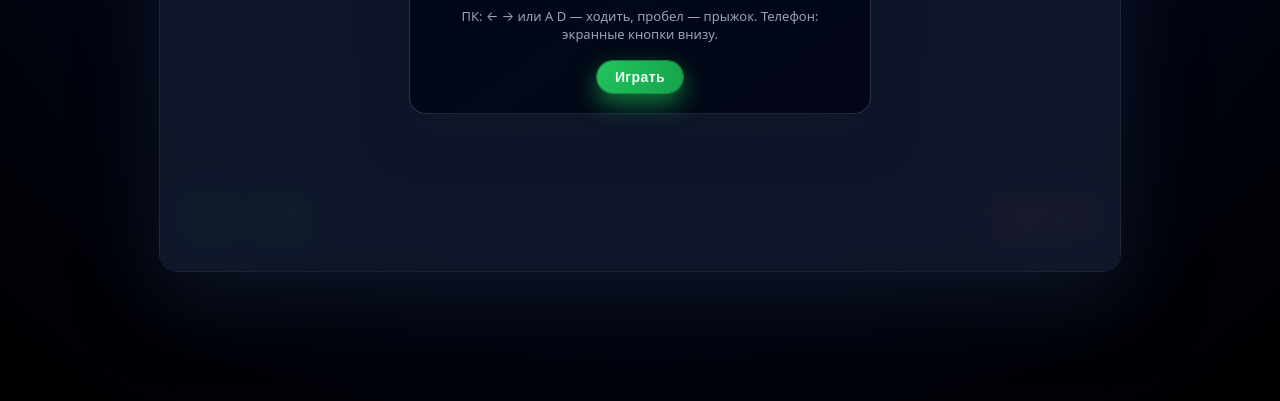
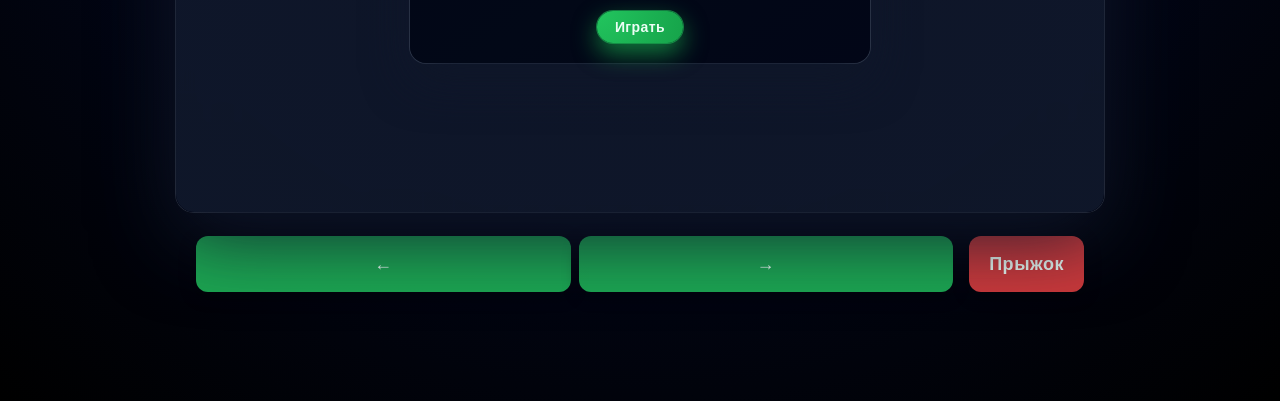
Before and after one commit to b4gga/12shka-game, a website: page index.html in a window 1280 px wide. Shown: the part 399-800 px from the top of the page. Drawn offline with Linux system fonts and the light colour scheme.

Commit message:
Add files via upload

```diff
--- a/index.html
+++ b/index.html
@@ -7,6 +7,7 @@
   <link rel="stylesheet" href="style.css" />
 </head>
 <body>
+  <div class="page-wrapper">
   <div class="game-container">
     <header class="hud">
       <div class="hud-left">
@@ -19,14 +20,6 @@
     </header>
 
     <canvas id="gameCanvas" width="960" height="540"></canvas>
-
-    <div class="mobile-controls" id="mobileControls">
-      <div class="dpad">
-        <button type="button" class="btn-mobile btn-left" data-key="arrowleft" aria-label="Влево">←</button>
-        <button type="button" class="btn-mobile btn-right" data-key="arrowright" aria-label="Вправо">→</button>
-      </div>
-      <button type="button" class="btn-mobile btn-jump" data-key=" " aria-label="Прыжок">Прыжок</button>
-    </div>
 
     <div class="overlay" id="startScreen">
       <div class="panel">
@@ -48,6 +41,15 @@
     </div>
   </div>
 
+  <div class="mobile-controls" id="mobileControls">
+    <div class="dpad">
+      <button type="button" class="btn-mobile btn-left" data-key="arrowleft" aria-label="Влево">←</button>
+      <button type="button" class="btn-mobile btn-right" data-key="arrowright" aria-label="Вправо">→</button>
+    </div>
+    <button type="button" class="btn-mobile btn-jump" data-key=" " aria-label="Прыжок">Прыжок</button>
+  </div>
+  </div>
+
   <script src="main.js"></script>
 </body>
 </html>
--- a/main.js
+++ b/main.js
@@ -197,6 +197,7 @@ function spawnEnemyIfNeeded(dt) {
 }
 
 function resetGameState() {
+  keys = {};
   world.platforms = createPlatforms();
   world.player = createPlayer();
   world.enemies = [];
@@ -219,6 +220,7 @@ function restartGame() {
   resetGameState();
   gameState = "running";
   lastTime = performance.now();
+  requestAnimationFrame(gameLoop);
 }
 
 function updateHud() {
--- a/style.css
+++ b/style.css
@@ -14,6 +14,16 @@ body {
   display: flex;
   align-items: center;
   justify-content: center;
+}
+
+.page-wrapper {
+  display: flex;
+  flex-direction: column;
+  align-items: center;
+  gap: 0;
+  padding: 16px;
+  width: 100%;
+  max-width: 960px;
 }
 
 .game-container {
@@ -142,25 +152,21 @@ button:active {
     0 0 0 1px rgba(22, 163, 74, 0.7);
 }
 
-/* Экранные кнопки для телефона */
+/* Экранные кнопки для телефона — под игрой, не поверх */
 .mobile-controls {
-  position: absolute;
-  bottom: 0;
-  left: 0;
-  right: 0;
-  z-index: 15;
   display: none;
   align-items: center;
   justify-content: space-between;
-  padding: 12px 16px 24px;
-  gap: 12px;
-  pointer-events: none;
+  width: 100%;
+  max-width: 960px;
+  padding: 16px 20px 20px;
+  gap: 16px;
 }
 
 .mobile-controls .dpad {
   display: flex;
   gap: 8px;
-  pointer-events: auto;
+  flex: 1;
 }
 
 .mobile-controls .btn-mobile {
```
